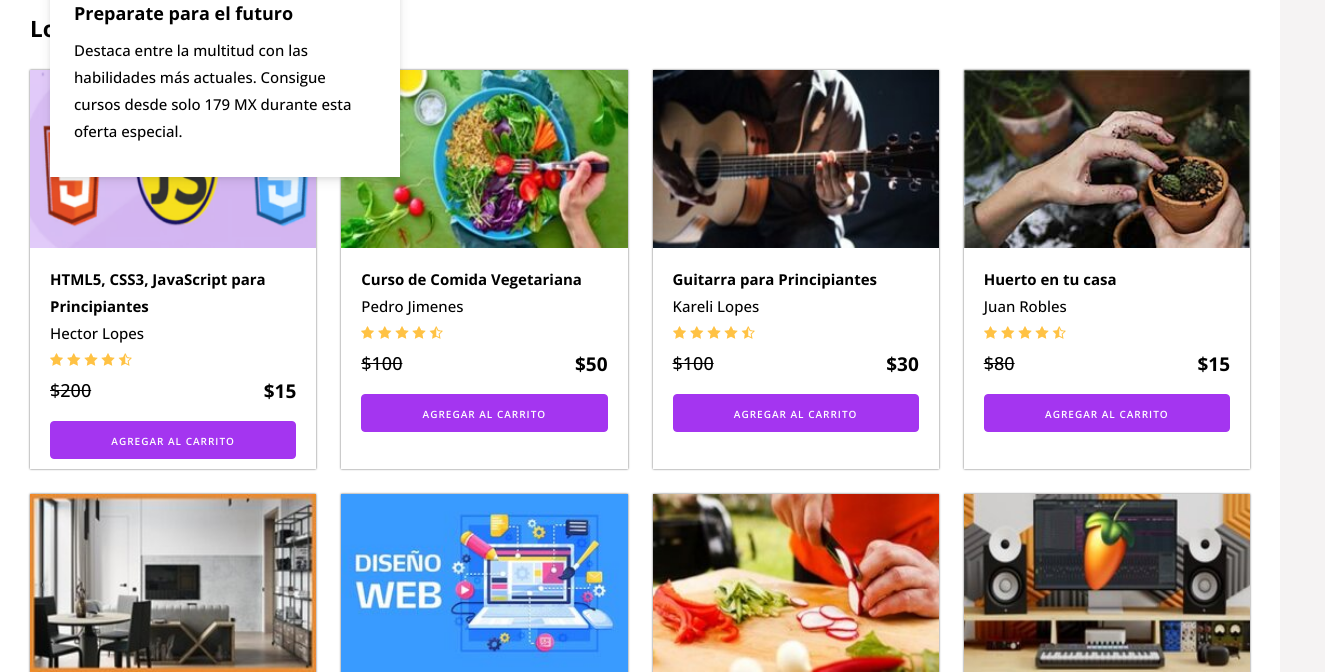
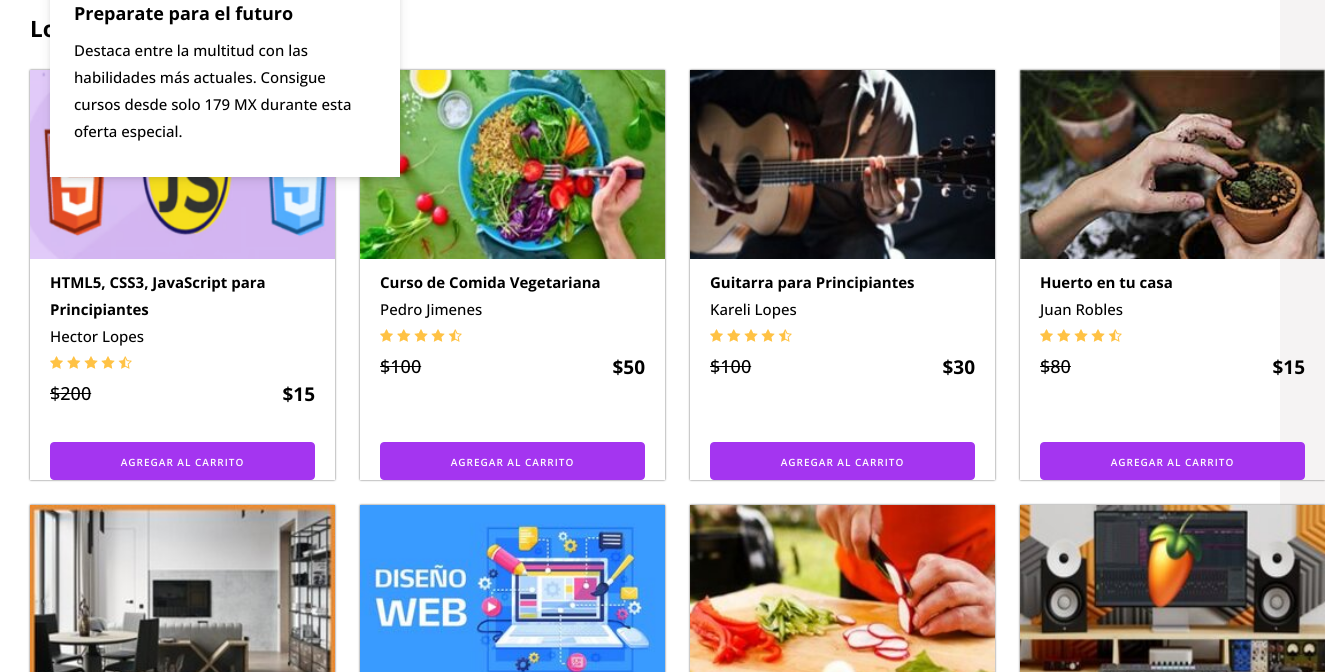
Before and after one commit to Manuel-dev-ing/carritoCompras-javascript, a plain HTML site: page index.html in a window 1280 px wide. Shown: the part 128-800 px from the top of the page, 1325 px wide, since content can reach past the window. Drawn offline with nearby package versions, Linux system fonts and the light colour scheme.

Commit message:
ajustes css

```diff
--- a/app.css
+++ b/app.css
@@ -180,6 +180,12 @@ a{
 
 .card{
     box-shadow: 0px 0px 2px 0px rgba(0,0,0,0.64);
+    width: 305px;
+    height: 410px;
+    display: flex;
+    flex-direction: column;
+    justify-content: flex-start;
+
 }
 
 
@@ -196,6 +202,7 @@ a{
 
 .info-card{
     padding: 10px 20px;
+    flex: 1;
 }
 
 .precio{
@@ -212,9 +219,10 @@ a{
 
 
 
-.info-card .card-btn{
-    display: flex;
-    flex-direction: column;
+.card-btn{
+    margin:0 20px;
+    display: flex
+
 }
 
 #lista-carrito{
@@ -393,6 +401,7 @@ footer{
         grid-template-columns: repeat(1, 1fr);
         margin-top: 2rem;
         gap: 2.5rem;
+
     }
 
     .navbar-bussines{
@@ -444,6 +453,7 @@ footer{
         grid-template-columns: repeat(3, 1fr);
         margin-top: 2rem;
         gap: 2.5rem;
+
     }
 
     .navbar-bussines{
@@ -477,6 +487,7 @@ footer{
         grid-template-columns: repeat(4, 1fr);
         margin-top: 2rem;
         gap: 2.5rem;
+
     }
 
     .text-slider{
@@ -536,6 +547,7 @@ footer{
         grid-template-columns: repeat(4, 1fr);
         margin-top: 2rem;
         gap: 2.5rem;
+
     }
 
 }
@@ -583,6 +595,7 @@ footer{
         grid-template-columns: repeat(4, 1fr);
         margin-top: 2rem;
         gap: 2.5rem;
+
     }
 
 
```
Also changed, not shown: index.html (+33 -24 lines).
